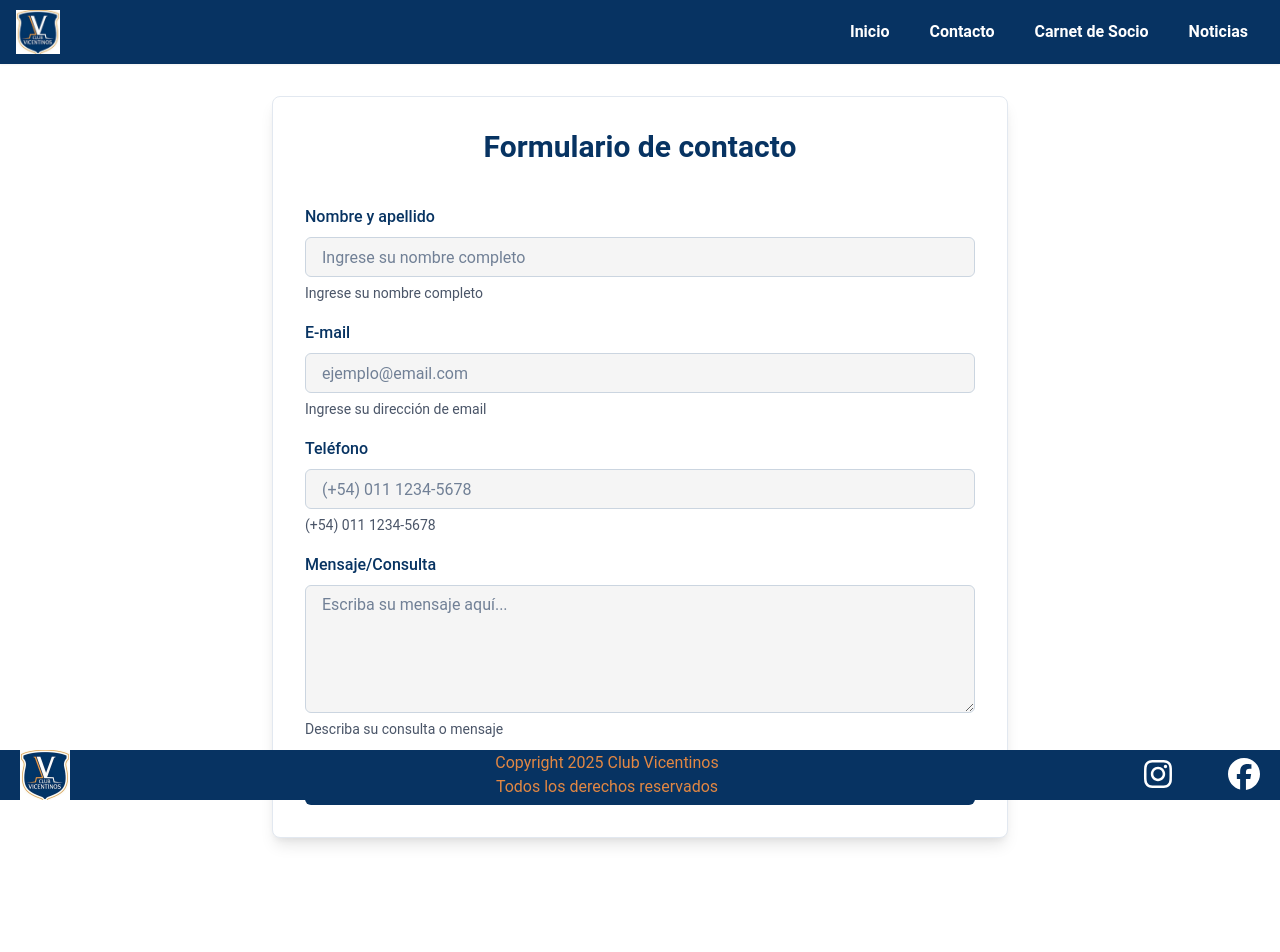
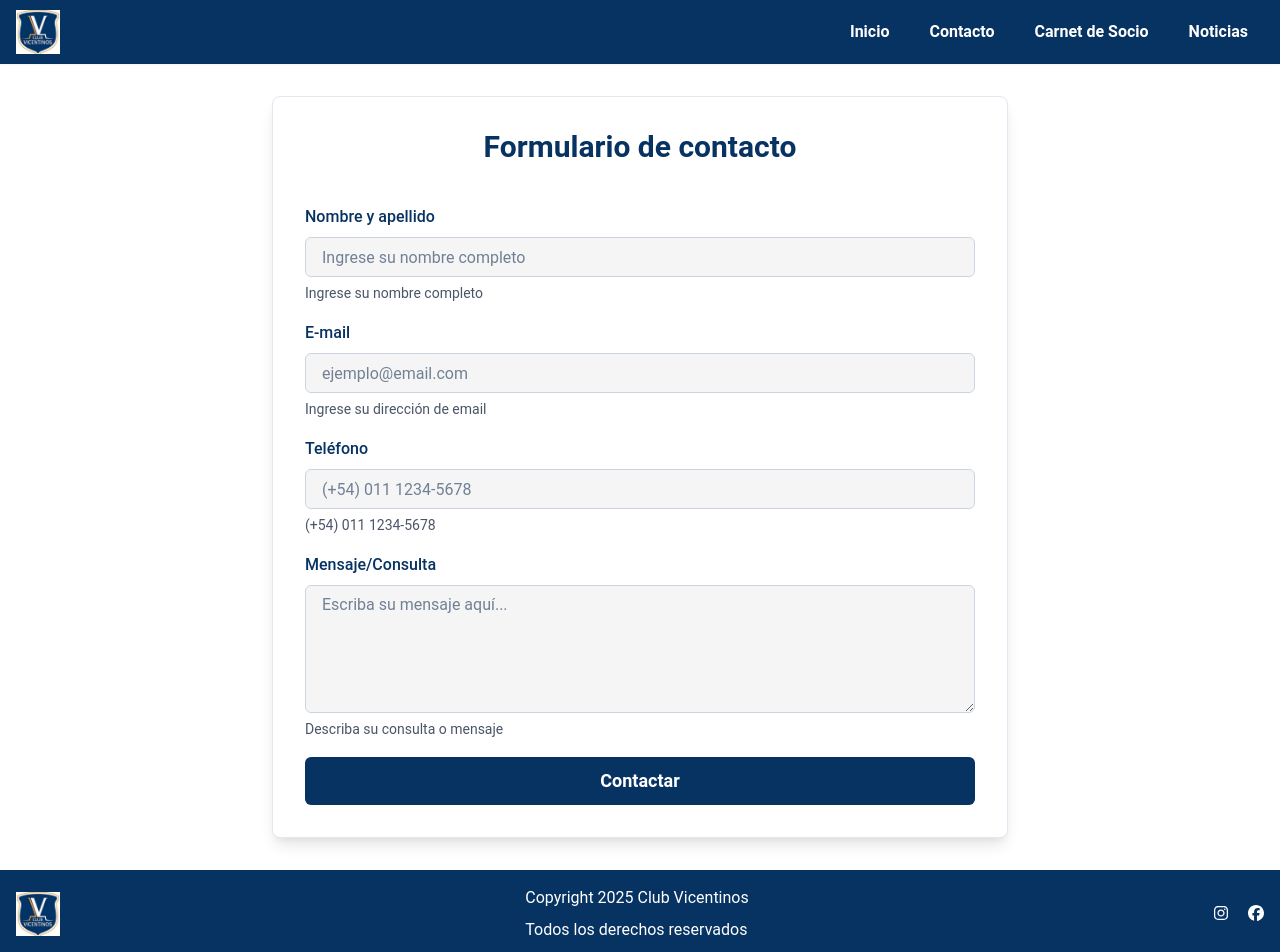
Before and after one commit to Comagol/Vicentinos-Web, a React (Vite) app in the folder frontend/: page /contact in a window 1280 px wide. Shown: the top 952 px of the page. Before the commit the page ends 870 px from the top, so only its background shows below. Built offline with nearby package versions, Linux system fonts and the light colour scheme.

Commit message:
adding chakraUI to footer and deleting the styles footer.css

```diff
--- a/frontend/src/components/ContactForm.tsx
+++ b/frontend/src/components/ContactForm.tsx
@@ -101,8 +101,8 @@ const ContactForm = () => {
     setIsSubmitting(true);
 
     try {
-      // Aquí puedes agregar la lógica para enviar el formulario
-      // Por ejemplo, una llamada a tu API
+      // Aquí va la logica para enviar el formulario
+      // Por ejemplo llamada a la API
       console.log('Datos del formulario:', formData);
 
       // Simular envío
--- a/frontend/src/components/Footer.css
+++ /dev/null
@@ -1,50 +0,0 @@
-.footerContainer {
-    width: 100%;
-    background-color: #073362;
-    color: var(--secondary-color);
-    display: flex;
-    align-items: center;
-    justify-content: space-between;
-    position: fixed;
-    bottom: 0;
-    left: 0;
-    z-index: 1000;
-  }
-
-  .footerLeft img {
-    height: 50px;
-    padding: 0 20px;
-  }
-
-  .footerCenter {
-    text-align: center;
-    flex: 1;
-  }
-
-  .footerLinks {
-    display: flex;
-    gap: 1rem;
-    align-items: center;
-  }
-
-  .footerLinks a {
-    color: #fff;
-    font-size: 2rem;
-    transition: color 0.3s;
-    padding: 0 20px;
-  }
-
-  .footerLinks a:hover {
-    color: #c98c47;
-  }
-
-  @media (max-width: 768px) {
-    .footerContainer {
-      flex-direction: column;
-      text-align: center;
-      padding: 1rem;
-    }
-    .footerLinks {
-      margin-top: 1rem;
-    }
-  }
--- a/frontend/src/components/Footer.tsx
+++ b/frontend/src/components/Footer.tsx
@@ -1,28 +1,25 @@
-import { Link } from "react-router-dom";
 import Logo from '../assets/logo.jpg';
 import { FontAwesomeIcon } from "@fortawesome/react-fontawesome";
 import { faInstagram, faFacebook } from "@fortawesome/free-brands-svg-icons";
-import './Footer.css';
+import { Box, Image, Text, Link as ChakraLink } from "@chakra-ui/react";
 
 const Footer = () => {
   return (
-    <div className="footerContainer">
-      <Link to="/" className="footerLeft">
-        <img src={Logo} alt="logo" />
-      </Link>
-      <div className="footerCenter">
-        <p>Copyright 2025 Club Vicentinos</p>
-        <p>Todos los derechos reservados</p>
-      </div>
-      <div className="footerLinks">
-        <a href="https://www.instagram.com/clubvicentinos/?hl=es" target="_blank" rel="noopener noreferrer">
-          <FontAwesomeIcon icon={faInstagram} />
-        </a>
-        <a href="https://www.facebook.com/clubvicentinos/?locale=es_LA" target="_blank" rel="noopener noreferrer">
-          <FontAwesomeIcon icon={faFacebook} />
-        </a>
-      </div>
-    </div>
+    <Box bg="primary" px={4} color="white" boxShadow="sm" py={4} display="flex" alignItems="center" gap={4} justifyContent="space-between">
+        <Image src={Logo} alt="logo" h="44px" />
+        <Box display="flex" flexDirection="column" gap={2}>
+          <Text>Copyright 2025 Club Vicentinos</Text>
+          <Text>Todos los derechos reservados</Text>
+        </Box>
+      <Box display="flex" gap={5} alignItems="center">
+      <ChakraLink href="https://www.instagram.com/clubvicentinos/?hl=es" target='_blank'>
+        <FontAwesomeIcon icon={faInstagram} />
+      </ChakraLink>
+      <ChakraLink href="https://www.facebook.com/clubvicentinos/?locale=es_LA" target='_blank' rel='noopener noreferrer'>
+        <FontAwesomeIcon icon={faFacebook} />
+      </ChakraLink>
+        </Box>
+    </Box>
   );
 };
 
```
